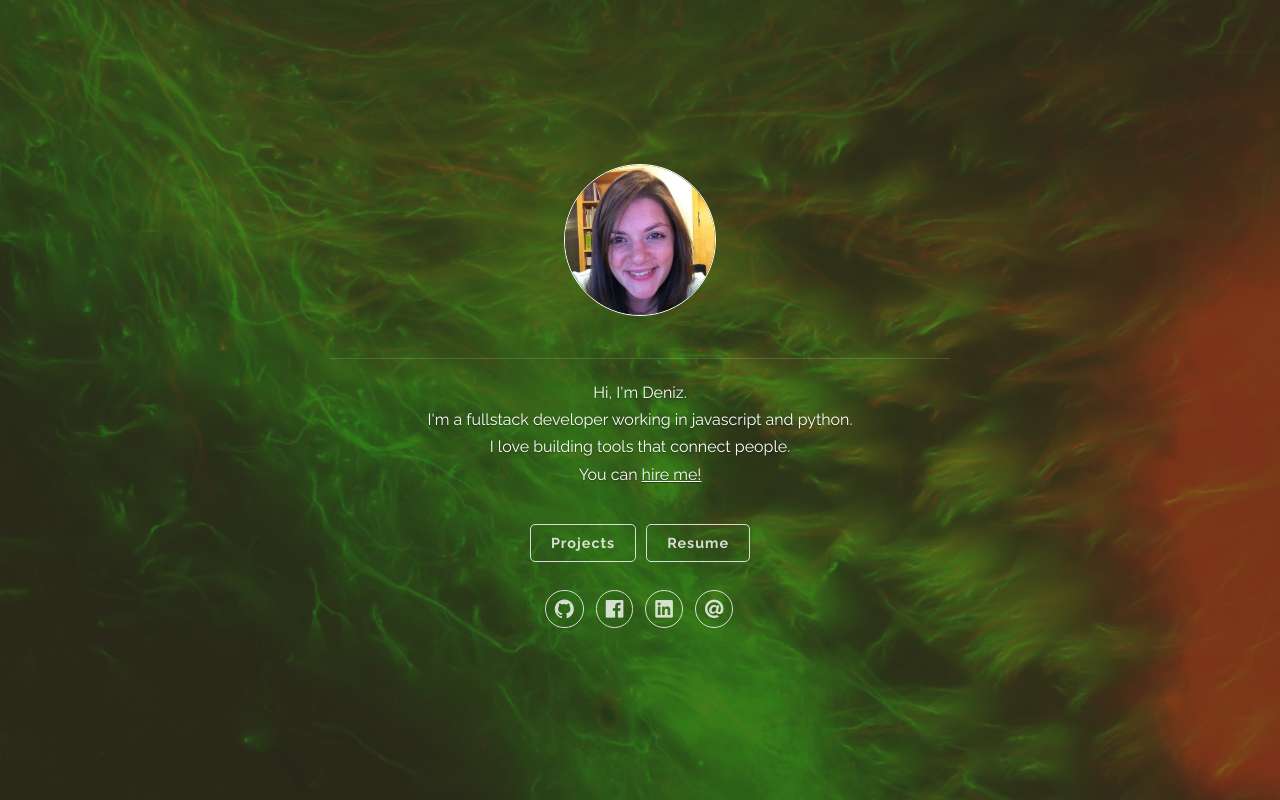
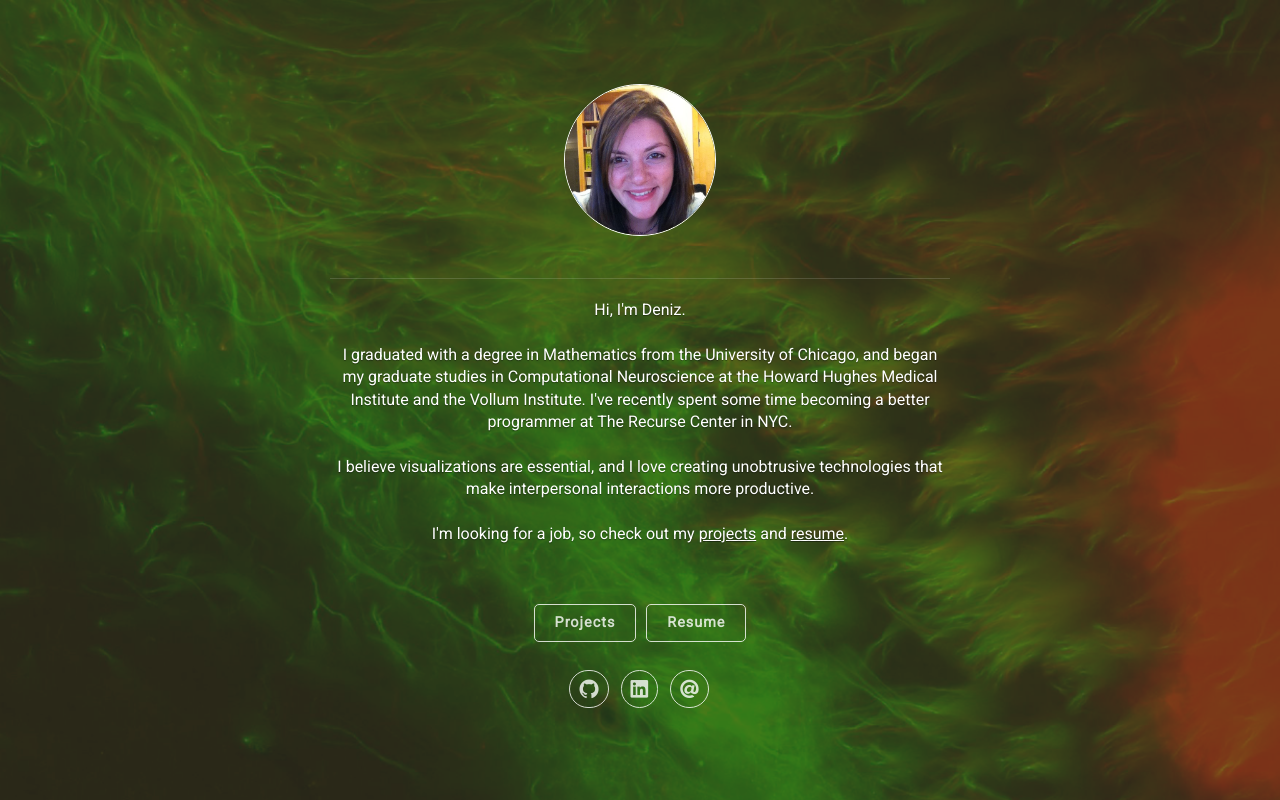
Before and after one commit to ebb-tide/ebb-tide.github.io, a Node server app: page / in a window 1280 px wide. Run offline with Node 20, Linux system fonts and the light colour scheme.

Commit message:
post NGW modifications

```diff
--- a/public/css/uno.css
+++ b/public/css/uno.css
@@ -1,4 +1,4 @@
-@import 'https://fonts.googleapis.com/css?family=Raleway:400,700|Roboto+Slab:300,400)';
+@import url('https://fonts.googleapis.com/css?family=Roboto');
 
 html, body, div, span, applet, object, iframe, h1, h2, h3, h4, h5, h6, p, blockquote, pre, a, abbr, acronym, address, big, cite, code, del, dfn, em, img, ins, kbd, q, s, samp, small, strike, strong, sub, sup, tt, var, b, u, i, center, dl, dt, dd, ol, ul, li, fieldset, form, label, legend, table, caption, tbody, tfoot, thead, tr, th, td, article, aside, canvas, details, embed, figure, figcaption, footer, header, hgroup, menu, nav, output, ruby, section, summary, time, mark, audio, video {
 	margin: 0;
@@ -897,7 +897,7 @@ body {
 		max-height: 100%; }
 
 	body {
-		font-family: "Raleway", sans-serif;
+		font-family: "Roboto", sans-serif;
 		font-size: 1em;
 		color: #666666; }
 
@@ -926,7 +926,7 @@ body {
 		h5 {
 			margin-top: .8em;
 			margin-bottom: .4em;
-			font-family: "Roboto Slab", serif;
+			font-family: "Roboto", serif;
 			font-weight: lighter;
 			color: #333333;
 			-webkit-font-smoothing: antialiased; }
@@ -939,7 +939,7 @@ body {
 
 		p {
 			margin-bottom: 1.3em;
-			line-height: 1.7em; }
+			line-height: 1.4em; }
 
 		strong {
 			font-weight: bold; }
@@ -953,7 +953,7 @@ body {
 			background: #f8f8f8;
 			border: 1px solid #eeeeee;
 			border-radius: 3px;
-			font-family: "Roboto Slab", serif;
+			font-family: "Roboto", serif;
 			font-weight: lighter;
 			font-style: italic;
 			font-size: 1.3em;
@@ -1004,7 +1004,7 @@ body {
 			color: #999999; }
 
 		.intro {
-			font-family: "Roboto Slab", serif;
+			font-family: "Roboto", serif;
 			font-size: 1.2em;
 			font-weight: lighter;
 			color: #999999; }
@@ -1066,7 +1066,7 @@ body {
 			color: #FFF; }
 
 		.panel-subtitle {
-			font-family: "Roboto Slab", serif;
+			font-family: "Roboto", serif;
 			font-size: 1.2em;
 			font-weight: lighter;
 			letter-spacing: 3px;
@@ -1123,7 +1123,7 @@ body {
 			margin-bottom: .2em; }
 
 		.panel-cover__description {
-			margin: 0 30px; }
+			margin: 0px; }
 
 		.panel-cover__divider {
 			width: 100%;
--- a/views/index.jade
+++ b/views/index.jade
@@ -17,12 +17,20 @@ html
             p.panel-cover__description
               | Hi, I'm Deniz.
               br
-              | I'm a fullstack developer working in javascript and python.
               br
-              | I love building tools that connect people.
+              |I graduated with a degree in Mathematics from the University of Chicago, and began my graduate studies in Computational Neuroscience at the Howard Hughes Medical Institute and the Vollum Institute. I've recently spent some time becoming a better programmer at The Recurse Center in NYC.
               br
-              | You can
-              a(href='mailto:denizkusef@gmail.com', title='Email denizkusef@gmail.com', target='_blank') hire me!
+              br
+              |I believe visualizations are essential, and I love creating unobtrusive technologies that make interpersonal interactions more productive.
+              br
+              br
+              |I'm looking for a job, so check out my
+              a(href='https://ebb-tide.github.io/projects/', title='Projects') projects
+              |  and
+              a(href='https://ebb-tide.github.io/resume/', title='Resume') resume
+              | .
+              br
+              br
             br
             .navigation-wrapper.moo
               nav.cover-navigation.cover-navigation--primary
@@ -39,11 +47,6 @@ html
                     a(href='https://github.com/ebb-tide', title='ebb-tide on GitHub', target='_blank')
                       i.icon.icon-social-github
                       span.label GitHub
-                  // Facebook
-                  li.navigation__item
-                    a(href='https://www.facebook.com/deniz.kusefoglu', title='Facebook', target='_blank')
-                      i.icon.icon-social-facebook
-                      span.label Facebook
                   // LinkedIn
                   li.navigation__item
                     a(href='https://www.linkedin.com/in/deniz-kusefoglu-ab032313', title='LinkedIn', target='_blank')
```
